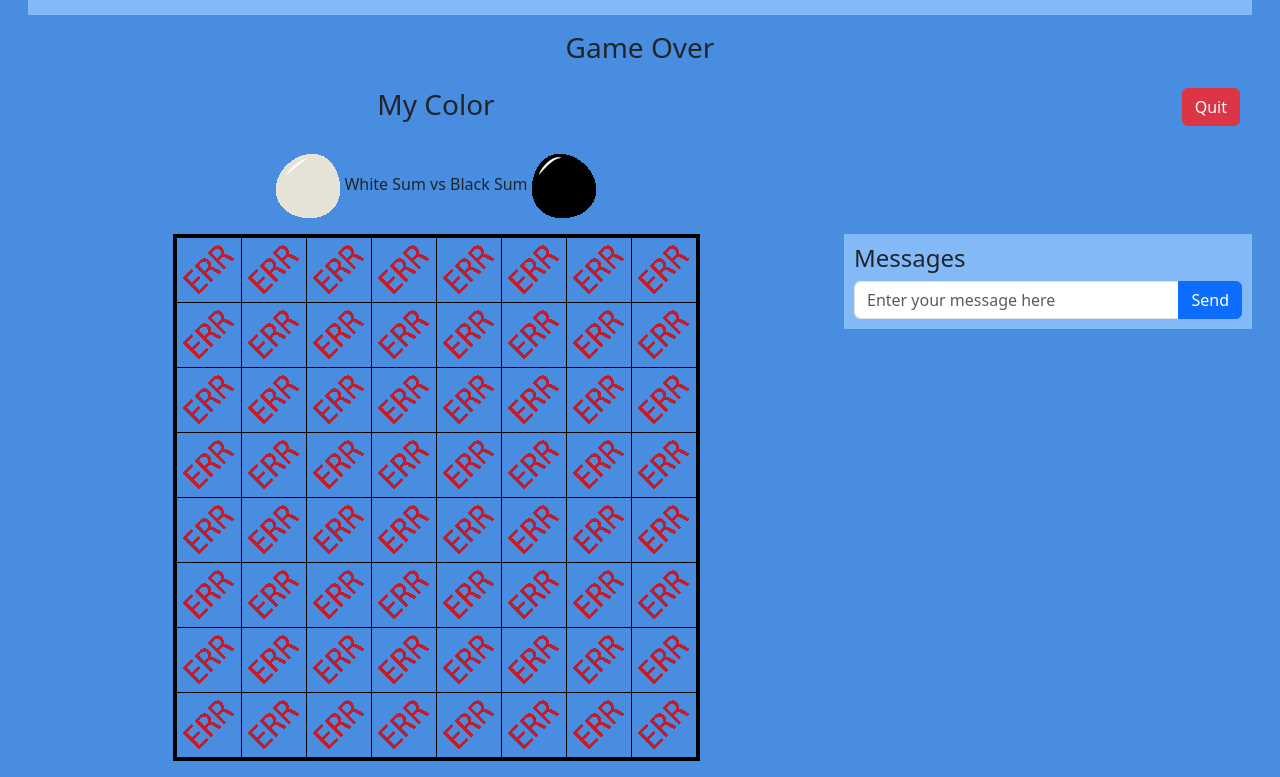
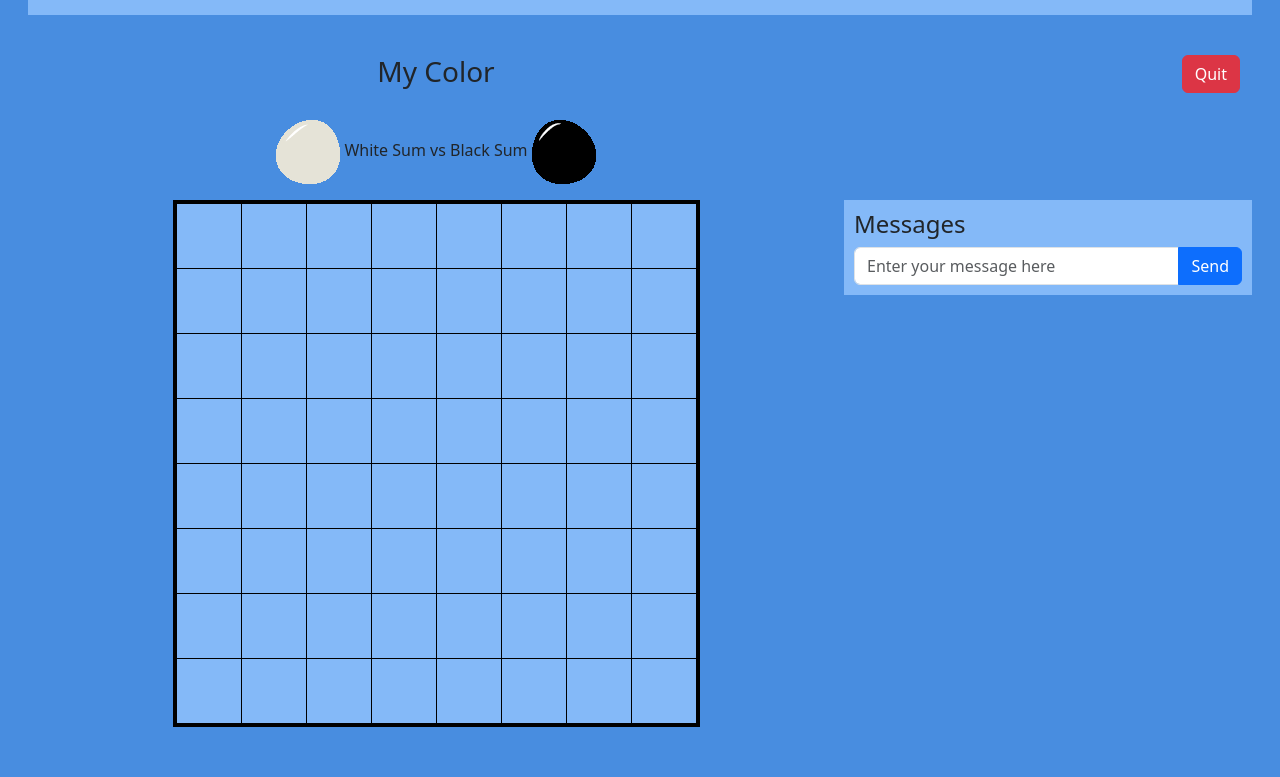
Before and after one commit to jgarbutt/reversi, a website: page public/game.html in a window 1280 px wide. Shown: the part 63-840 px from the top of the page. After the commit the page ends 806 px from the top, so only its background shows below. Drawn offline with nearby package versions, Linux system fonts and the light colour scheme; no server answers.

Commit message:
updated turn tracking and board color

```diff
--- a/public/assets/css/game.css
+++ b/public/assets/css/game.css
@@ -28,6 +28,7 @@ table#game_board{
 }
 
 table#game_board td{
+  background-color:rgb(132, 185, 248);
   border: 1px solid black;
   margin: 0px;
   padding: 0px;
--- a/public/game.html
+++ b/public/game.html
@@ -20,7 +20,7 @@
     </div>
     <div class="row m-3">
       <div class="col text-center">
-        <h3 id="game_over">Game Over</h3>
+        <h3 id="game_over"></h3>
       </div>
     </div>
 
@@ -47,210 +47,210 @@
             <table id="game_board" class="mx-auto w-auto">
               <tr>
                 <td id="0_0">
-                  <img class="img-fluid" src="assets/images/error.gif" alt="error" />
+                  <img class="img-fluid" src="assets/images/empty.gif" alt="empty" />
                 </td>
                 <td id="0_1">
-                  <img class="img-fluid" src="assets/images/error.gif" alt="error" />
+                  <img class="img-fluid" src="assets/images/empty.gif" alt="empty" />
                 </td>
                 <td id="0_2">
-                  <img class="img-fluid" src="assets/images/error.gif" alt="error" />
+                  <img class="img-fluid" src="assets/images/empty.gif" alt="empty" />
                 </td>
                 <td id="0_3">
-                  <img class="img-fluid" src="assets/images/error.gif" alt="error" />
+                  <img class="img-fluid" src="assets/images/empty.gif" alt="empty" />
                 </td>
                 <td id="0_4">
-                  <img class="img-fluid" src="assets/images/error.gif" alt="error" />
+                  <img class="img-fluid" src="assets/images/empty.gif" alt="empty" />
                 </td>
                 <td id="0_5">
-                  <img class="img-fluid" src="assets/images/error.gif" alt="error" />
+                  <img class="img-fluid" src="assets/images/empty.gif" alt="empty" />
                 </td>
                 <td id="0_6">
-                  <img class="img-fluid" src="assets/images/error.gif" alt="error" />
+                  <img class="img-fluid" src="assets/images/empty.gif" alt="empty" />
                 </td>
                 <td id="0_7">
-                  <img class="img-fluid" src="assets/images/error.gif" alt="error" />
+                  <img class="img-fluid" src="assets/images/empty.gif" alt="empty" />
                 </td>
               </tr>
               <tr>
                 <td id="1_0">
-                  <img class="img-fluid" src="assets/images/error.gif" alt="error" />
+                  <img class="img-fluid" src="assets/images/empty.gif" alt="empty" />
                 </td>
                 <td id="1_1">
-                  <img class="img-fluid" src="assets/images/error.gif" alt="error" />
+                  <img class="img-fluid" src="assets/images/empty.gif" alt="empty" />
                 </td>
                 <td id="1_2">
-                  <img class="img-fluid" src="assets/images/error.gif" alt="error" />
+                  <img class="img-fluid" src="assets/images/empty.gif" alt="empty" />
                 </td>
                 <td id="1_3">
-                  <img class="img-fluid" src="assets/images/error.gif" alt="error" />
+                  <img class="img-fluid" src="assets/images/empty.gif" alt="empty" />
                 </td>
                 <td id="1_4">
-                  <img class="img-fluid" src="assets/images/error.gif" alt="error" />
+                  <img class="img-fluid" src="assets/images/empty.gif" alt="empty" />
                 </td>
                 <td id="1_5">
-                  <img class="img-fluid" src="assets/images/error.gif" alt="error" />
+                  <img class="img-fluid" src="assets/images/empty.gif" alt="empty" />
                 </td>
                 <td id="1_6">
-                  <img class="img-fluid" src="assets/images/error.gif" alt="error" />
+                  <img class="img-fluid" src="assets/images/empty.gif" alt="empty" />
                 </td>
                 <td id="1_7">
-                  <img class="img-fluid" src="assets/images/error.gif" alt="error" />
+                  <img class="img-fluid" src="assets/images/empty.gif" alt="empty" />
                 </td>
               </tr>
               <tr>
                 <td id="2_0">
-                  <img class="img-fluid" src="assets/images/error.gif" alt="error" />
+                  <img class="img-fluid" src="assets/images/empty.gif" alt="empty" />
                 </td>
                 <td id="2_1">
-                  <img class="img-fluid" src="assets/images/error.gif" alt="error" />
+                  <img class="img-fluid" src="assets/images/empty.gif" alt="empty" />
                 </td>
                 <td id="2_2">
-                  <img class="img-fluid" src="assets/images/error.gif" alt="error" />
+                  <img class="img-fluid" src="assets/images/empty.gif" alt="empty" />
                 </td>
                 <td id="2_3">
-                  <img class="img-fluid" src="assets/images/error.gif" alt="error" />
+                  <img class="img-fluid" src="assets/images/empty.gif" alt="empty" />
                 </td>
                 <td id="2_4">
-                  <img class="img-fluid" src="assets/images/error.gif" alt="error" />
+                  <img class="img-fluid" src="assets/images/empty.gif" alt="empty" />
                 </td>
                 <td id="2_5">
-                  <img class="img-fluid" src="assets/images/error.gif" alt="error" />
+                  <img class="img-fluid" src="assets/images/empty.gif" alt="empty" />
                 </td>
                 <td id="2_6">
-                  <img class="img-fluid" src="assets/images/error.gif" alt="error" />
+                  <img class="img-fluid" src="assets/images/empty.gif" alt="empty" />
                 </td>
                 <td id="2_7">
-                  <img class="img-fluid" src="assets/images/error.gif" alt="error" />
+                  <img class="img-fluid" src="assets/images/empty.gif" alt="empty" />
                 </td>
               </tr>
               <tr>
                 <td id="3_0">
-                  <img class="img-fluid" src="assets/images/error.gif" alt="error" />
+                  <img class="img-fluid" src="assets/images/empty.gif" alt="empty" />
                 </td>
                 <td id="3_1">
-                  <img class="img-fluid" src="assets/images/error.gif" alt="error" />
+                  <img class="img-fluid" src="assets/images/empty.gif" alt="empty" />
                 </td>
                 <td id="3_2">
-                  <img class="img-fluid" src="assets/images/error.gif" alt="error" />
+                  <img class="img-fluid" src="assets/images/empty.gif" alt="empty" />
                 </td>
                 <td id="3_3">
-                  <img class="img-fluid" src="assets/images/error.gif" alt="error" />
+                  <img class="img-fluid" src="assets/images/empty.gif" alt="empty" />
                 </td>
                 <td id="3_4">
-                  <img class="img-fluid" src="assets/images/error.gif" alt="error" />
+                  <img class="img-fluid" src="assets/images/empty.gif" alt="empty" />
                 </td>
                 <td id="3_5">
-                  <img class="img-fluid" src="assets/images/error.gif" alt="error" />
+                  <img class="img-fluid" src="assets/images/empty.gif" alt="empty" />
                 </td>
                 <td id="3_6">
-                  <img class="img-fluid" src="assets/images/error.gif" alt="error" />
+                  <img class="img-fluid" src="assets/images/empty.gif" alt="empty" />
                 </td>
                 <td id="3_7">
-                  <img class="img-fluid" src="assets/images/error.gif" alt="error" />
+                  <img class="img-fluid" src="assets/images/empty.gif" alt="empty" />
                 </td>
               </tr>
               <tr>
                 <td id="4_0">
-                  <img class="img-fluid" src="assets/images/error.gif" alt="error" />
+                  <img class="img-fluid" src="assets/images/empty.gif" alt="empty" />
                 </td>
                 <td id="4_1">
-                  <img class="img-fluid" src="assets/images/error.gif" alt="error" />
+                  <img class="img-fluid" src="assets/images/empty.gif" alt="empty" />
                 </td>
                 <td id="4_2">
-                  <img class="img-fluid" src="assets/images/error.gif" alt="error" />
+                  <img class="img-fluid" src="assets/images/empty.gif" alt="empty" />
                 </td>
                 <td id="4_3">
-                  <img class="img-fluid" src="assets/images/error.gif" alt="error" />
+                  <img class="img-fluid" src="assets/images/empty.gif" alt="empty" />
                 </td>
                 <td id="4_4">
-                  <img class="img-fluid" src="assets/images/error.gif" alt="error" />
+                  <img class="img-fluid" src="assets/images/empty.gif" alt="empty" />
                 </td>
                 <td id="4_5">
-                  <img class="img-fluid" src="assets/images/error.gif" alt="error" />
+                  <img class="img-fluid" src="assets/images/empty.gif" alt="empty" />
                 </td>
                 <td id="4_6">
-                  <img class="img-fluid" src="assets/images/error.gif" alt="error" />
+                  <img class="img-fluid" src="assets/images/empty.gif" alt="empty" />
                 </td>
                 <td id="4_7">
-                  <img class="img-fluid" src="assets/images/error.gif" alt="error" />
+                  <img class="img-fluid" src="assets/images/empty.gif" alt="empty" />
                 </td>
               </tr>
               <tr>
                 <td id="5_0">
-                  <img class="img-fluid" src="assets/images/error.gif" alt="error" />
+                  <img class="img-fluid" src="assets/images/empty.gif" alt="empty" />
                 </td>
                 <td id="5_1">
-                  <img class="img-fluid" src="assets/images/error.gif" alt="error" />
+                  <img class="img-fluid" src="assets/images/empty.gif" alt="empty" />
                 </td>
                 <td id="5_2">
-                  <img class="img-fluid" src="assets/images/error.gif" alt="error" />
+                  <img class="img-fluid" src="assets/images/empty.gif" alt="empty" />
                 </td>
                 <td id="5_3">
-                  <img class="img-fluid" src="assets/images/error.gif" alt="error" />
+                  <img class="img-fluid" src="assets/images/empty.gif" alt="empty" />
                 </td>
                 <td id="5_4">
-                  <img class="img-fluid" src="assets/images/error.gif" alt="error" />
+                  <img class="img-fluid" src="assets/images/empty.gif" alt="empty" />
                 </td>
                 <td id="5_5">
-                  <img class="img-fluid" src="assets/images/error.gif" alt="error" />
+                  <img class="img-fluid" src="assets/images/empty.gif" alt="empty" />
                 </td>
                 <td id="5_6">
-                  <img class="img-fluid" src="assets/images/error.gif" alt="error" />
+                  <img class="img-fluid" src="assets/images/empty.gif" alt="empty" />
                 </td>
                 <td id="5_7">
-                  <img class="img-fluid" src="assets/images/error.gif" alt="error" />
+                  <img class="img-fluid" src="assets/images/empty.gif" alt="empty" />
                 </td>
               </tr>
               <tr>
                 <td id="6_0">
-                  <img class="img-fluid" src="assets/images/error.gif" alt="error" />
+                  <img class="img-fluid" src="assets/images/empty.gif" alt="empty" />
                 </td>
                 <td id="6_1">
-                  <img class="img-fluid" src="assets/images/error.gif" alt="error" />
+                  <img class="img-fluid" src="assets/images/empty.gif" alt="empty" />
                 </td>
                 <td id="6_2">
-                  <img class="img-fluid" src="assets/images/error.gif" alt="error" />
+                  <img class="img-fluid" src="assets/images/empty.gif" alt="empty" />
                 </td>
                 <td id="6_3">
-                  <img class="img-fluid" src="assets/images/error.gif" alt="error" />
+                  <img class="img-fluid" src="assets/images/empty.gif" alt="empty" />
                 </td>
                 <td id="6_4">
-                  <img class="img-fluid" src="assets/images/error.gif" alt="error" />
+                  <img class="img-fluid" src="assets/images/empty.gif" alt="empty" />
                 </td>
                 <td id="6_5">
-                  <img class="img-fluid" src="assets/images/error.gif" alt="error" />
+                  <img class="img-fluid" src="assets/images/empty.gif" alt="empty" />
                 </td>
                 <td id="6_6">
-                  <img class="img-fluid" src="assets/images/error.gif" alt="error" />
+                  <img class="img-fluid" src="assets/images/empty.gif" alt="empty" />
                 </td>
                 <td id="6_7">
-                  <img class="img-fluid" src="assets/images/error.gif" alt="error" />
+                  <img class="img-fluid" src="assets/images/empty.gif" alt="empty" />
                 </td>
               </tr>
               <tr>
                 <td id="7_0">
-                  <img class="img-fluid" src="assets/images/error.gif" alt="error" />
+                  <img class="img-fluid" src="assets/images/empty.gif" alt="empty" />
                 </td>
                 <td id="7_1">
-                  <img class="img-fluid" src="assets/images/error.gif" alt="error" />
+                  <img class="img-fluid" src="assets/images/empty.gif" alt="empty" />
                 </td>
                 <td id="7_2">
-                  <img class="img-fluid" src="assets/images/error.gif" alt="error" />
+                  <img class="img-fluid" src="assets/images/empty.gif" alt="empty" />
                 </td>
                 <td id="7_3">
-                  <img class="img-fluid" src="assets/images/error.gif" alt="error" />
+                  <img class="img-fluid" src="assets/images/empty.gif" alt="empty" />
                 </td>
                 <td id="7_4">
-                  <img class="img-fluid" src="assets/images/error.gif" alt="error" />
+                  <img class="img-fluid" src="assets/images/empty.gif" alt="empty" />
                 </td>
                 <td id="7_5">
-                  <img class="img-fluid" src="assets/images/error.gif" alt="error" />
+                  <img class="img-fluid" src="assets/images/empty.gif" alt="empty" />
                 </td>
                 <td id="7_6">
-                  <img class="img-fluid" src="assets/images/error.gif" alt="error" />
+                  <img class="img-fluid" src="assets/images/empty.gif" alt="empty" />
                 </td>
                 <td id="7_7">
-                  <img class="img-fluid" src="assets/images/error.gif" alt="error" />
+                  <img class="img-fluid" src="assets/images/empty.gif" alt="empty" />
                 </td>
               </tr>
             </table>
```
Also changed, not shown: public/assets/js/main.js (+22 -1 lines), server.js (+27 -0 lines).
